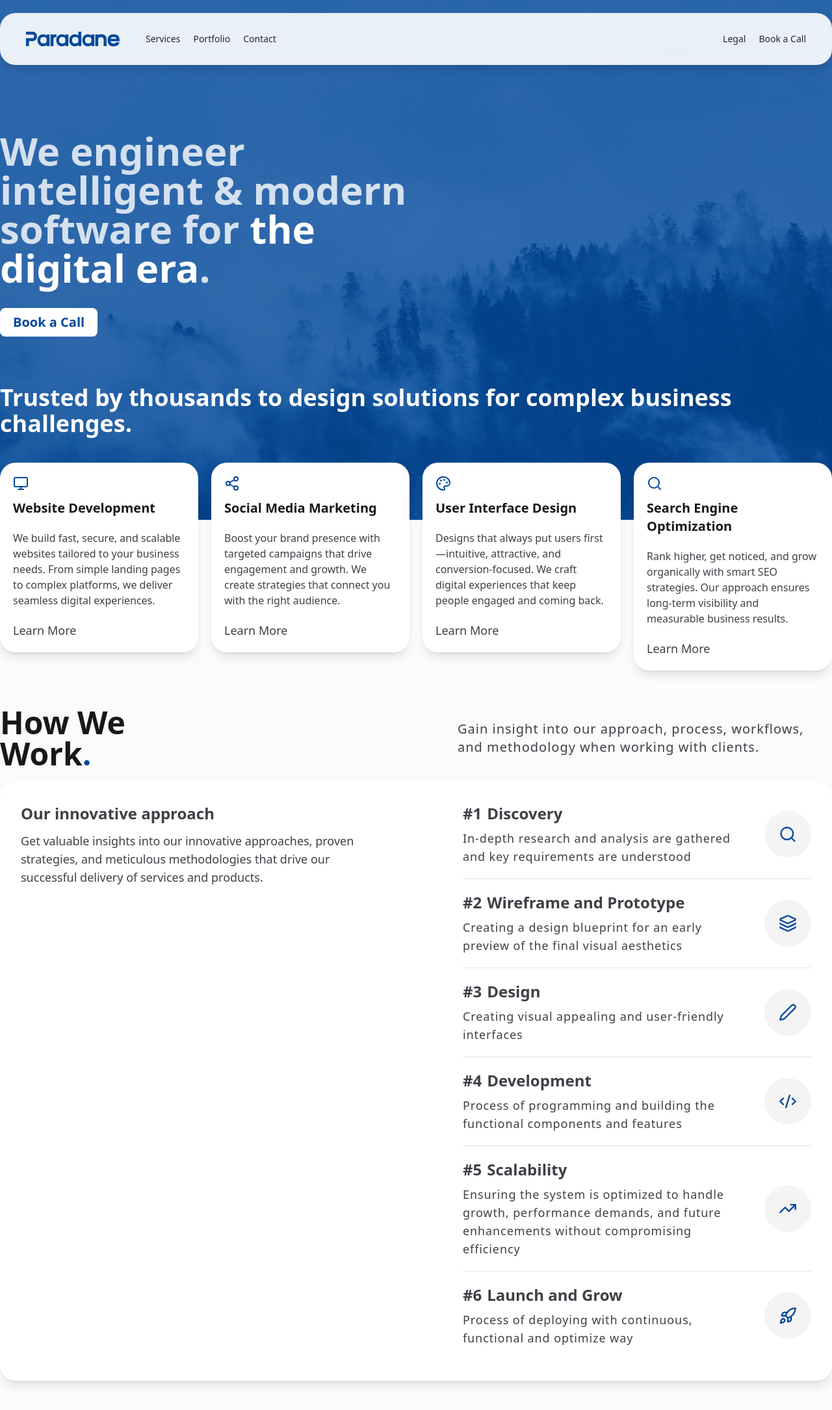
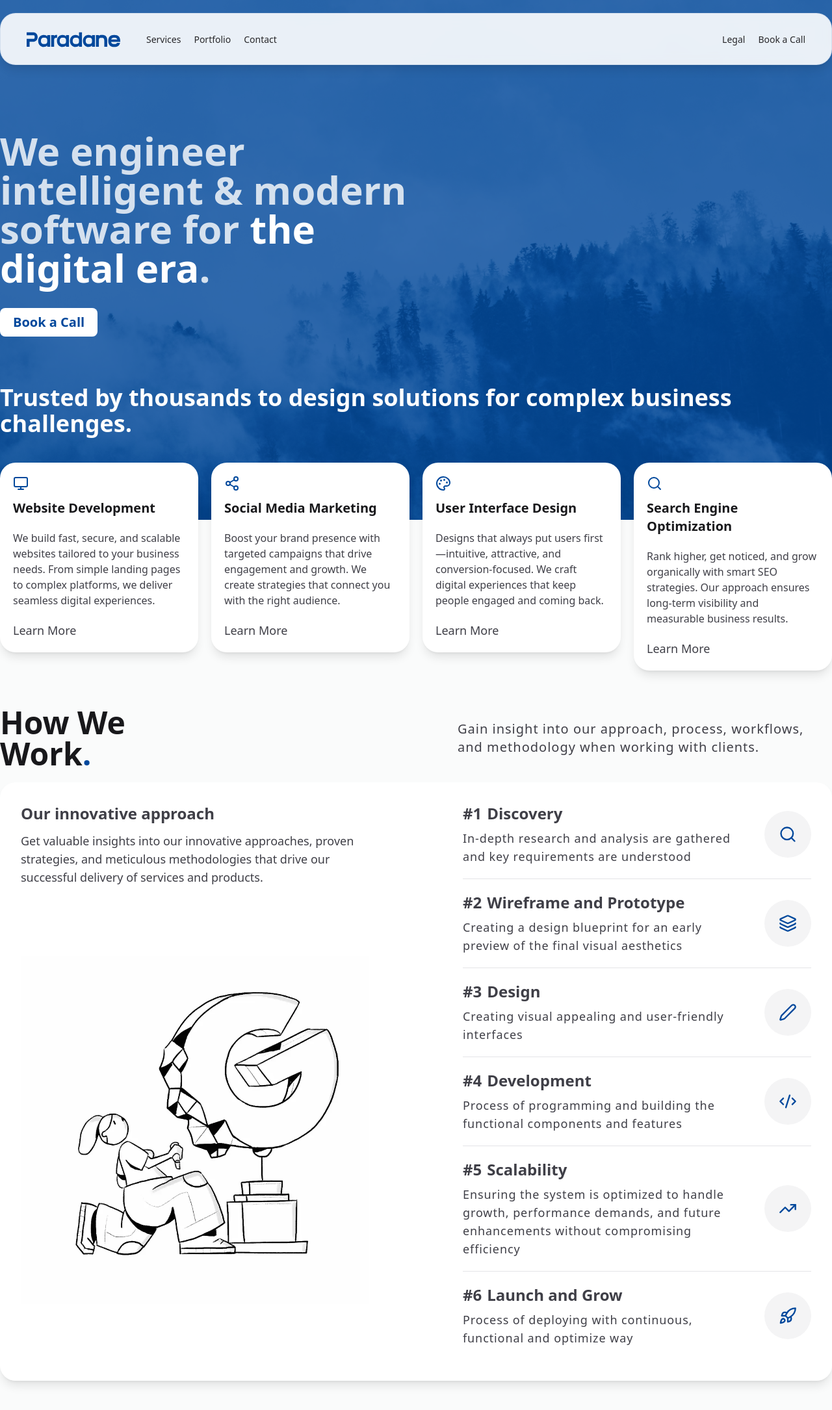
Before and after one commit to Paradane-LLC/paradane-landing-page, a Next.js app: page / in a window 1280 px wide. Shown: the top 2170 px of the page at 65% size. Built offline with nearby package versions, Linux system fonts and the light colour scheme.

Commit message:
feat: ui

```diff
--- a/components/Section/HowWeWorkSection.jsx
+++ b/components/Section/HowWeWorkSection.jsx
@@ -1,3 +1,4 @@
+import Image from "next/image";
 import ServicesSubHero from "../Hero/ServicesSubHero";
 import {
     Code2Icon,
@@ -7,6 +8,7 @@ import {
     Layers3Icon,
     TrendingUpIcon
   } from "lucide-react";
+import HowWeWorkAnimatedSculpture from "@/public/images/how-we-work-animated-sculpture.webp"
 
 const ProcessList = [
     {
@@ -86,9 +88,14 @@ const HowWeWorkSection = () => {
                     </div>
                     <div className="bg-white/90 backdrop-blur-xs shadow-lg rounded-3xl w-full">
                         <div className="grid grid-cols-2 gap-20">
-                            <div className="flex flex-col gap-3 p-8">
-                                <span className="text-2xl font-semibold text-zinc-700">Our innovative approach</span>
-                                <span className="text-lg text-zinc-700">Get valuable insights into our innovative approaches, proven strategies, and meticulous methodologies that drive our successful delivery of services and products.</span>
+                            <div className="flex flex-col gap-5 p-8">
+                                <div className="flex flex-col gap-3">
+                                    <span className="text-2xl font-semibold text-zinc-700">Our innovative approach</span>
+                                    <span className="text-lg text-zinc-700">Get valuable insights into our innovative approaches, proven strategies, and meticulous methodologies that drive our successful delivery of services and products.</span>
+                                </div>
+                                <div className="relative w-full h-full">
+                                    <Image className="object-contain" src={HowWeWorkAnimatedSculpture} fill />
+                                </div>
                             </div>
                             <div className="flex flex-col gap-5 p-8 divide-y divide-zinc-200">
                                 {ProcessList.map((item) => (
--- a/components/Shared/Header.jsx
+++ b/components/Shared/Header.jsx
@@ -10,7 +10,7 @@ const LinkItem = ({href, children}) => {
 
 const Header = () => {
     return (
-        <header className="bg-white/90 backdrop-blur shadow-lg max-w-7xl mx-auto rounded-3xl px-10 mt-5 fixed left-0 right-0 h-20 z-50">
+        <header className="bg-white/90 border border-[#00489c]/10 backdrop-blur shadow-lg max-w-7xl mx-auto rounded-3xl px-10 mt-5 fixed left-0 right-0 h-20 z-50">
             <div className="flex justify-between items-center max-w-7xl mx-auto">
                 <div className="flex gap-10 items-center">
                     <Link href="/" className="h-20 relative w-36">
```
Also changed, not shown: public/images/how-we-work-animated-sculpture.webp (added).
